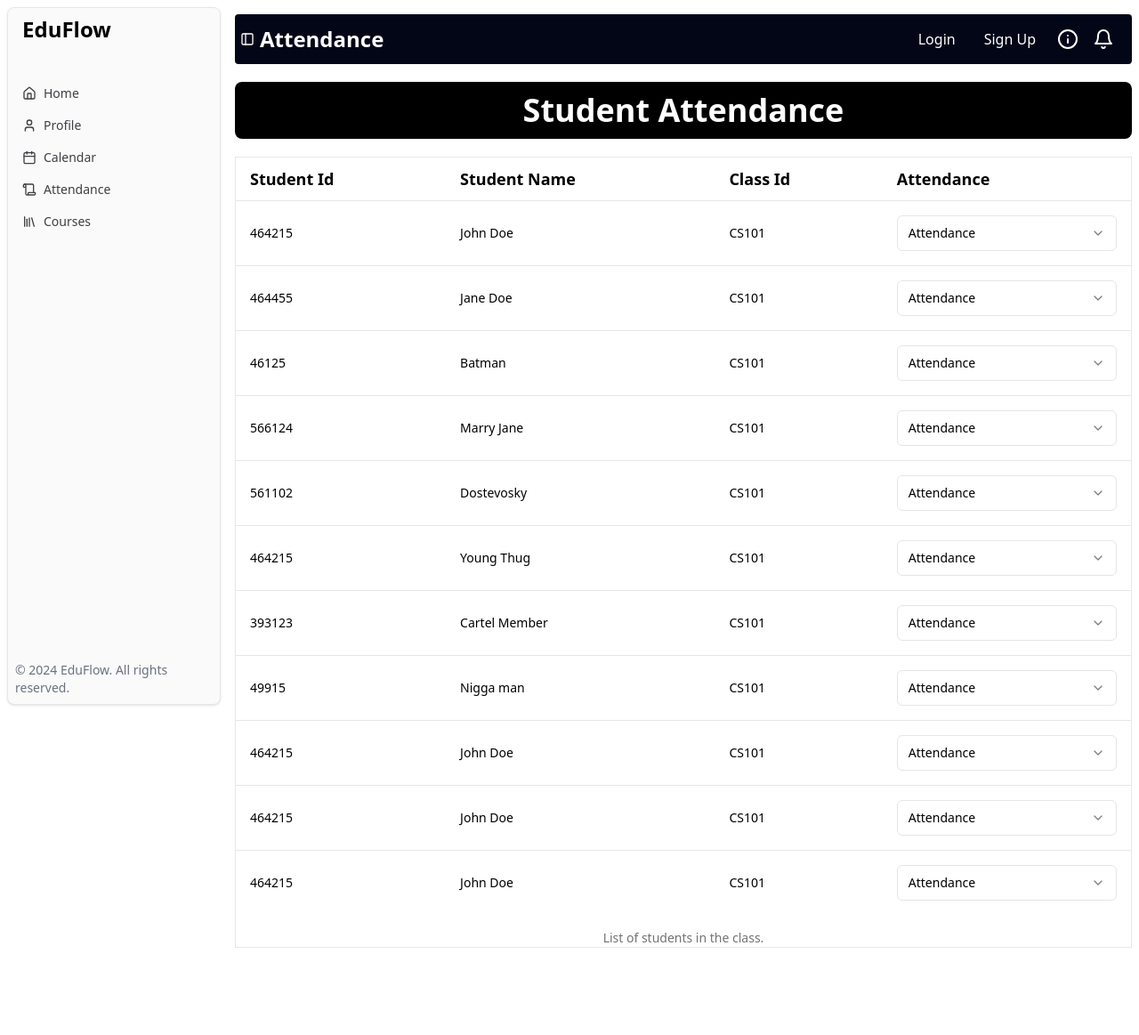
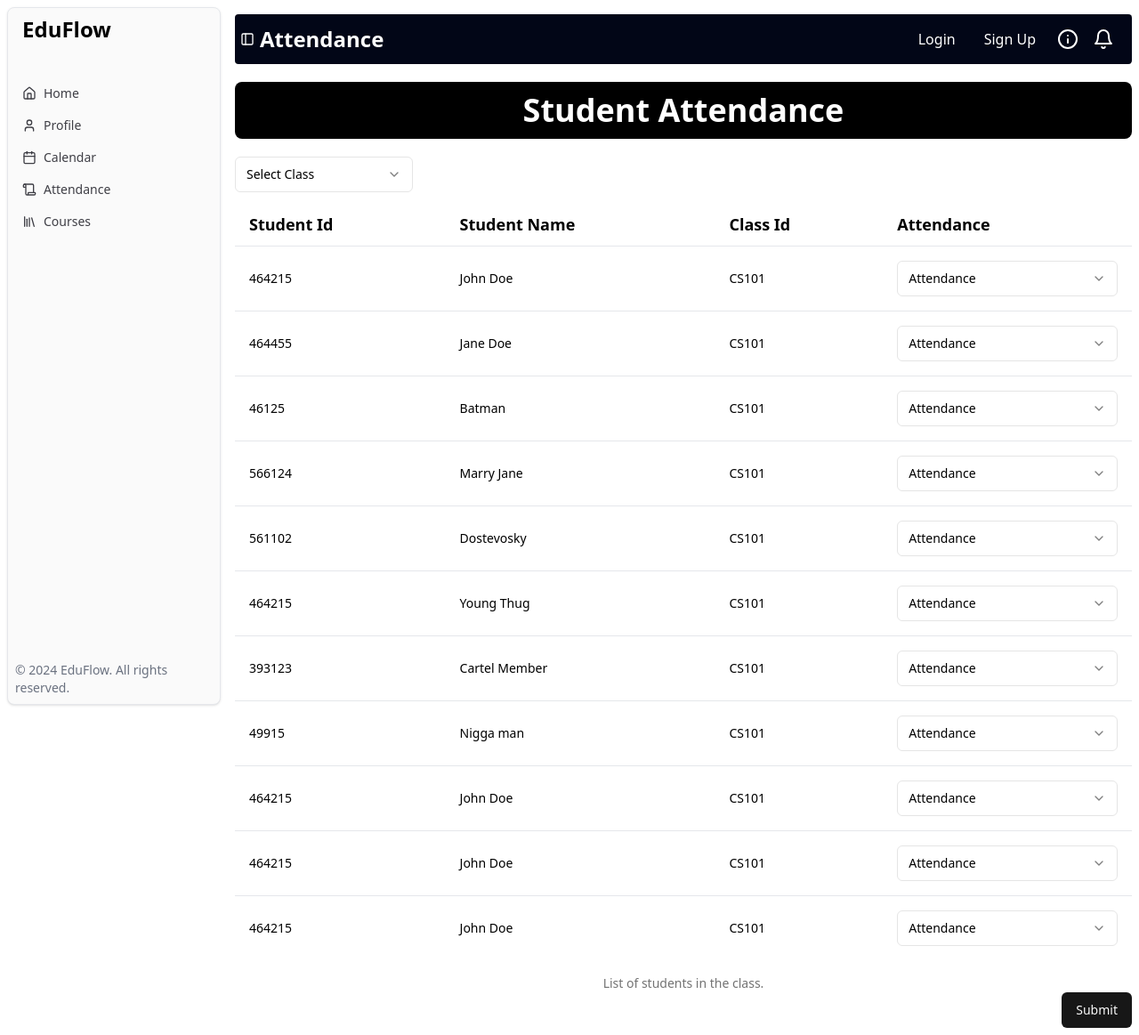
Before and after one commit to Darker98/EduFlow, a React (Vite) app in the folder client/: page /attendance in a window 1280 px wide. Shown: the whole page at 89% size. Before the commit the page ends 1073 px from the top, so only its background shows below. Built offline with nearby package versions, Linux system fonts and the light colour scheme.

Commit message:
Made some changes in the attendacne page, more changes expected

```diff
--- a/client/src/pages/Attendance.jsx
+++ b/client/src/pages/Attendance.jsx
@@ -19,6 +19,7 @@ import {
   SelectTrigger,
   SelectValue,
 } from "@/components/ui/select";
+import { Button } from "@/components/ui/button";
 
 const studnets = [
   {
@@ -89,10 +90,16 @@ const studnets = [
   },
 ];
 
+const classes = [
+  { value: "cs101", label: "CS101" },
+  { value: "cs102", label: "CS102" },
+  { value: "cs103", label: "CS103" },
+  { value: "cs104", label: "CS104" },
+];
 
 const Attendance = () => {
   const [attendance, setAttendance] = useState();
-  const {pathname} = useLocation();
+  const { pathname } = useLocation();
 
   return (
     <div>
@@ -102,29 +109,50 @@ const Attendance = () => {
           <div className=" my-5 rounded-lg p-3 text-center text-4xl font-bold bg-black text-white">
             <h1>Student Attendance</h1>
           </div>
+          <div className=" mb-3 w-[200px]  ">
 
-          <div className="border">
+          <Select >
+            <SelectTrigger>
+              <SelectValue placeholder="Select Class" />
+            </SelectTrigger>
+            <SelectContent>
+            {classes.map((classItem) => (
+                <SelectItem value={classItem.value} key={classItem.value}>{classItem.label}</SelectItem>
+              ))}
+            </SelectContent>
+
+          </Select>
+            </div>
+
+        <form>
+          <div className="">
             <Table>
               <TableCaption>List of students in the class.</TableCaption>
               <TableHeader>
                 <TableRow className="text-lg  ">
-                  <TableHead className="text-black font-bold">Student Id</TableHead>
-                  <TableHead className="text-black font-bold">Student Name</TableHead>
-                  <TableHead className="text-black font-bold">Class Id</TableHead>
-                  <TableHead className="text-black font-bold">Attendance</TableHead>
+                  <TableHead className="text-black font-bold">
+                    Student Id
+                  </TableHead>
+                  <TableHead className="text-black font-bold">
+                    Student Name
+                  </TableHead>
+                  <TableHead className="text-black font-bold">
+                    Class Id
+                  </TableHead>
+                  <TableHead className="text-black font-bold">
+                    Attendance
+                  </TableHead>
                 </TableRow>
               </TableHeader>
-              <TableBody >
+              <TableBody>
                 {studnets.map((student) => (
-                  <TableRow  key={student.classId}>
-                    <TableCell >
-                      {student.studentId}
-                    </TableCell>
+                  <TableRow key={student.classId}>
+                    <TableCell>{student.studentId}</TableCell>
                     <TableCell>{student.name}</TableCell>
                     <TableCell>{student.classId}</TableCell>
                     <TableCell className="text-right">
-                      <Select  >
-                        <SelectTrigger >
+                      <Select>
+                        <SelectTrigger>
                           <SelectValue placeholder="Attendance" />
                         </SelectTrigger>
                         <SelectContent>
@@ -136,9 +164,15 @@ const Attendance = () => {
                     </TableCell>
                   </TableRow>
                 ))}
+
               </TableBody>
             </Table>
+            <div className=" flex justify-end ">
+            <Button>Submit</Button>
           </div>
+          </div>
+
+          </form>
         </div>
       </Layout>
     </div>
```
